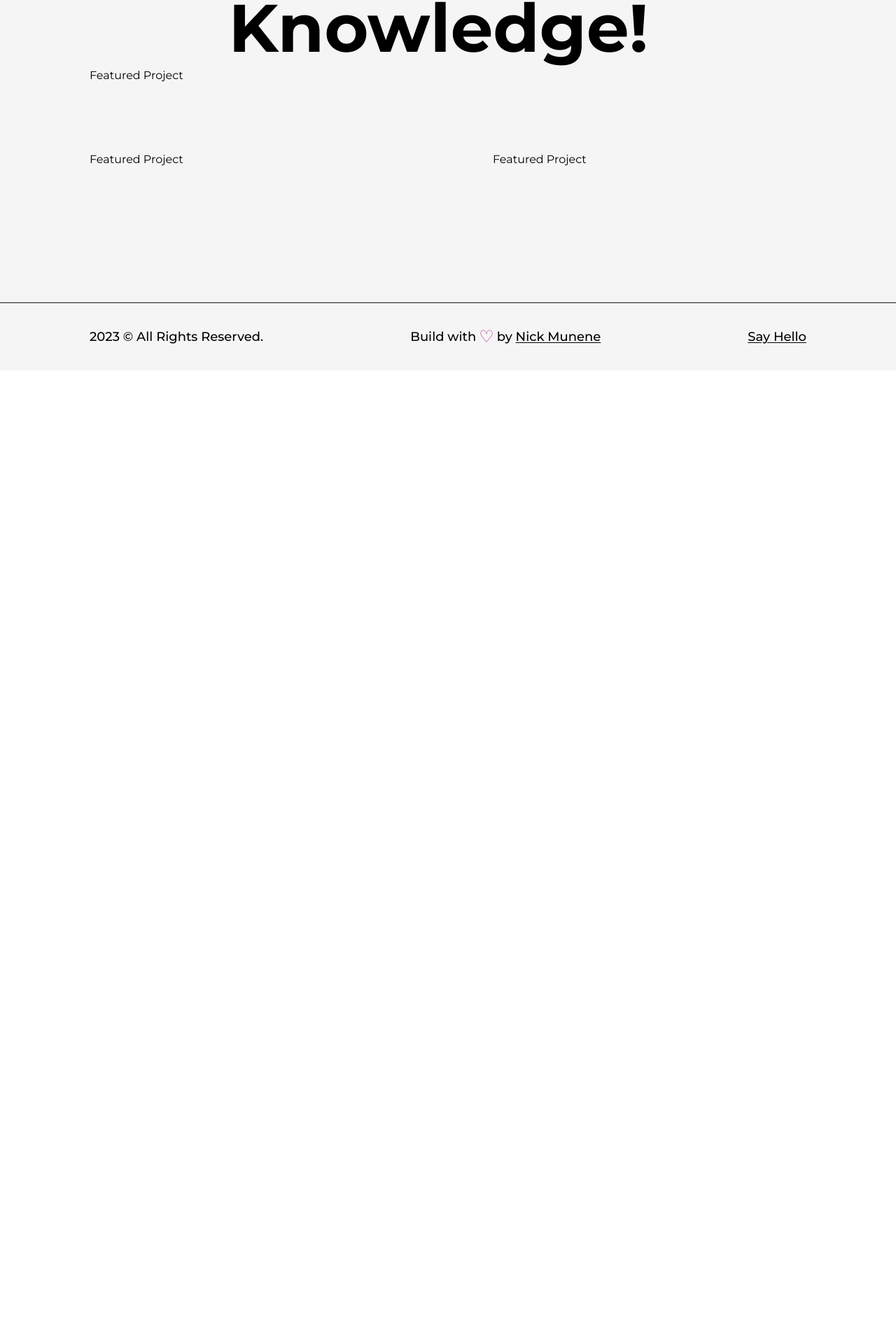
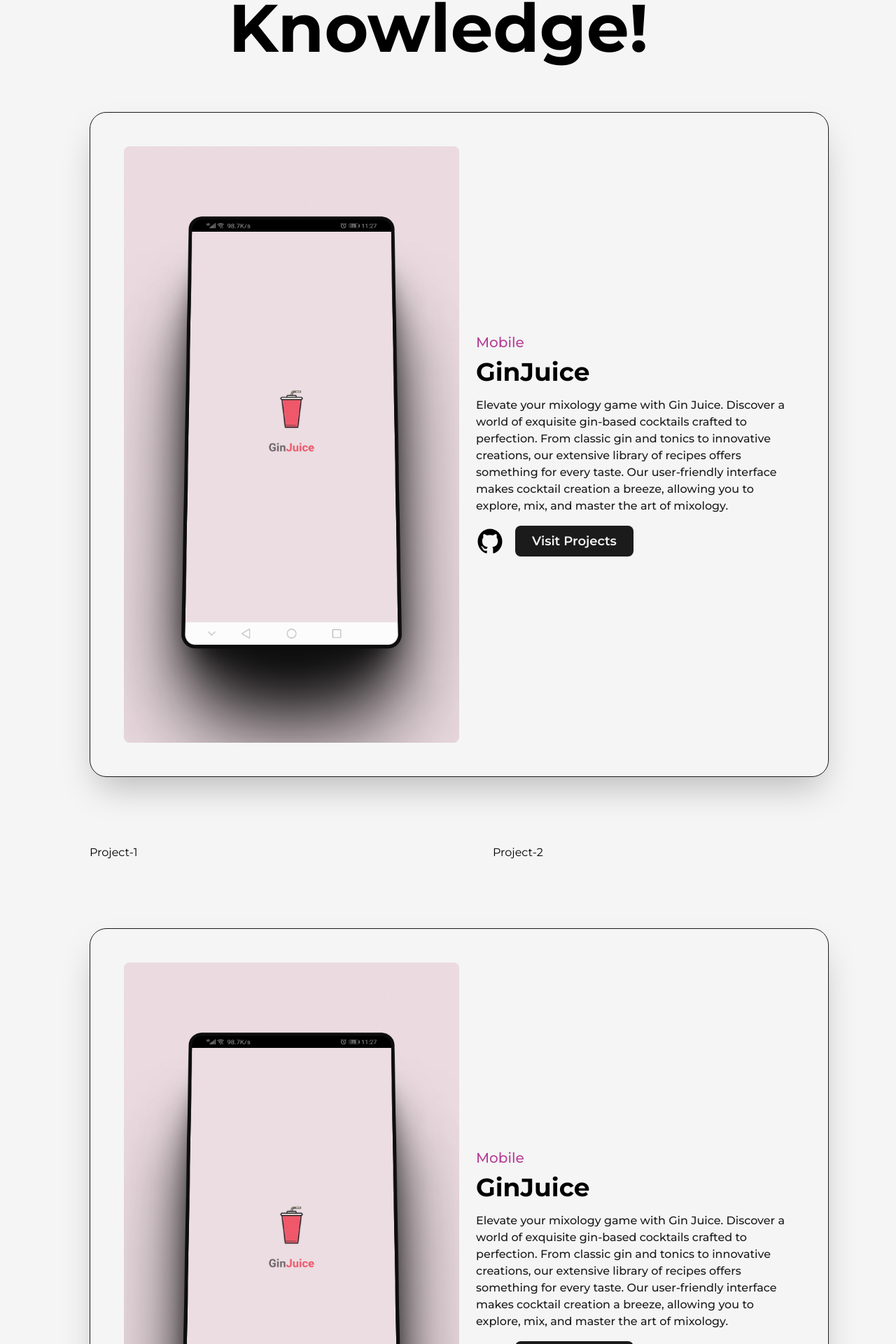
Before and after one commit to NickM101/portfolio, a Next.js app: page /projects in a window 1280 px wide. Shown: the part 360-2280 px from the top of the page at 70% size. Before the commit the page ends 889 px from the top, so only its background shows below. Built offline with nearby package versions, Linux system fonts and the light colour scheme.

Commit message:
featured project added

```diff
--- a/src/pages/projects.js
+++ b/src/pages/projects.js
@@ -1,7 +1,48 @@
 import AnimatedText from "@/components/AnimatedText";
+import { GithubIcon } from "@/components/Icons";
 import Layout from "@/components/Layout";
 import Head from "next/head";
+import Image from "next/image";
+import Link from "next/link";
 import React from "react";
+import ginjuice from "../../public/images/ginjuice.webp";
+
+const FeaturedProject = ({ type, title, summary, img, link, github }) => {
+  return (
+    <article className="w-full flex items-center p-12 justify-center rounded-3xl border border-solid border-dark bg-light shadow-2xl">
+      <Link
+        className="w-1/2 cursor-pointer overflow-hidden rounded-lg"
+        href={link}
+        target="_blank"
+      >
+        <Image src={img} alt={title} className="w-full h-auto" />
+      </Link>
+      <div className="w-1/2 flex flex-col items-start justify-between pl-6">
+        <span className="text-primary font-medium text-xl">{type}</span>
+        <Link
+          href={link}
+          target="_blank"
+          className="hover:underline underline-offset-2"
+        >
+          <h2 className="my-2 w-full text-left text-4xl font-bold">{title}</h2>
+        </Link>
+        <p className="my-2 font-medium text-dark">{summary}</p>
+        <div className="mt-2 flex items-center">
+          <Link href={github} target="_blank" className="w-10">
+            <GithubIcon />
+          </Link>
+          <Link
+            href={link}
+            target="_blank"
+            className="ml-4 rounded-lg bg-dark text-light p-2 px-6 text-lg font-semibold"
+          >
+            Visit Projects
+          </Link>
+        </div>
+      </div>
+    </article>
+  );
+};
 
 const projects = () => {
   return (
@@ -12,18 +53,42 @@ const projects = () => {
       </Head>
       <main className="w-full mb-16 flex flex-col items-center justify-center">
         <Layout className="pt-16">
-            <AnimatedText text="Imagination Trumps Knowledge!" />
-            <div className="grid grid-cols-12 gap-24">
-                <div className="col-span-12">
-                    Featured Project
-                </div>
-                <div className="col-span-6">
-                    Featured Project
-                </div>
-                <div className="col-span-6">
-                    Featured Project
-                </div>
+          <AnimatedText text="Imagination Trumps Knowledge!" className="mb-16"/>
+          <div className="grid grid-cols-12 gap-24">
+            <div className="col-span-12">
+              <FeaturedProject
+                link={
+                  "https://play.google.com/store/apps/details?id=com.nexusnova.ginjuice"
+                }
+                github={"https://github.com/NickM101/GinJuice"}
+                img={ginjuice}
+                summary={
+                  "Elevate your mixology game with Gin Juice. Discover a world of exquisite gin-based cocktails crafted to perfection. From classic gin and tonics to innovative creations, our extensive library of recipes offers something for every taste. Our user-friendly interface makes cocktail creation a breeze, allowing you to explore, mix, and master the art of mixology."
+                }
+                title={"GinJuice"}
+                type={"Mobile"}
+              />
             </div>
+            <div className="col-span-6">Project-1</div>
+            <div className="col-span-6">Project-2</div>
+            <div className="col-span-12">
+              <FeaturedProject
+                link={
+                  "https://play.google.com/store/apps/details?id=com.nexusnova.ginjuice"
+                }
+                github={"https://github.com/NickM101/GinJuice"}
+                img={ginjuice}
+                summary={
+                  "Elevate your mixology game with Gin Juice. Discover a world of exquisite gin-based cocktails crafted to perfection. From classic gin and tonics to innovative creations, our extensive library of recipes offers something for every taste. Our user-friendly interface makes cocktail creation a breeze, allowing you to explore, mix, and master the art of mixology."
+                }
+                title={"GinJuice"}
+                type={"Mobile"}
+              />
+            </div>
+
+            <div className="col-span-6">Project -5</div>
+            <div className="col-span-6">Project -6</div>
+          </div>
         </Layout>
       </main>
     </>
```
Also changed, not shown: public/images/ginjuice.webp (added).
